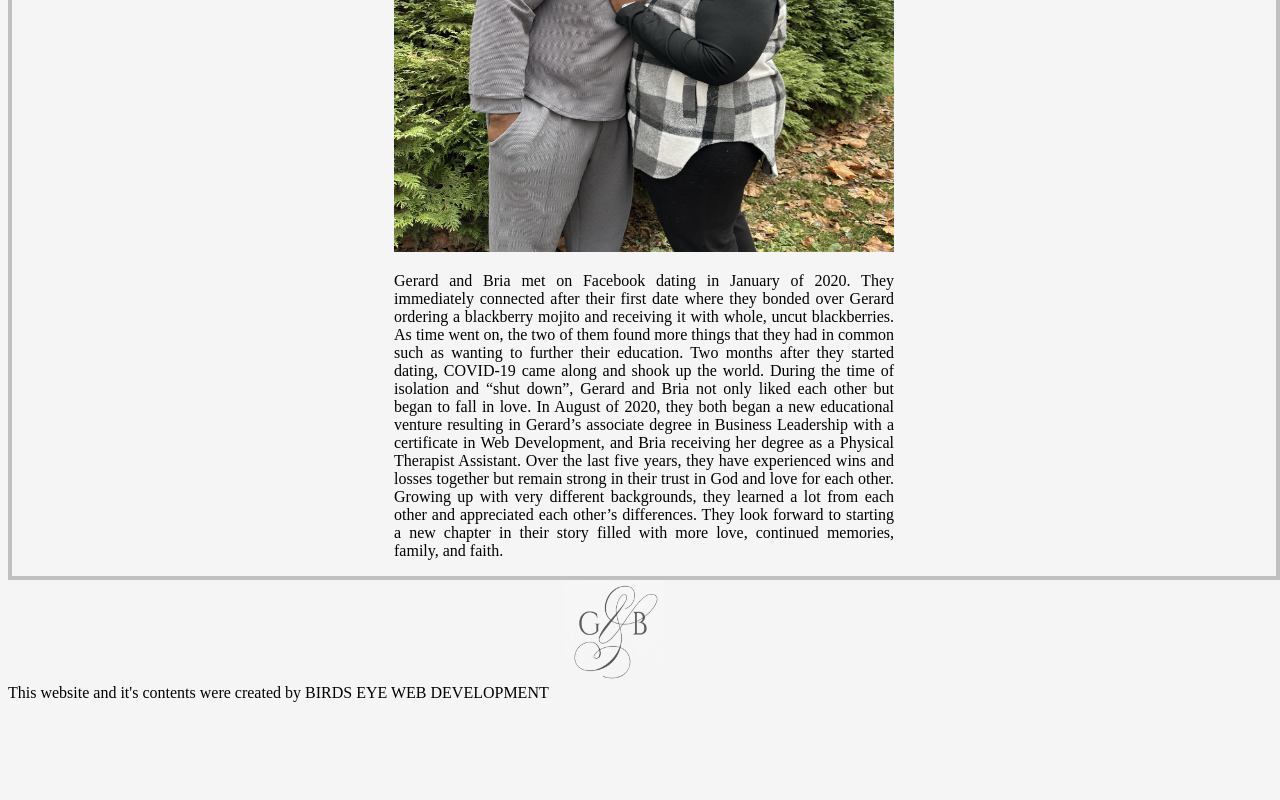
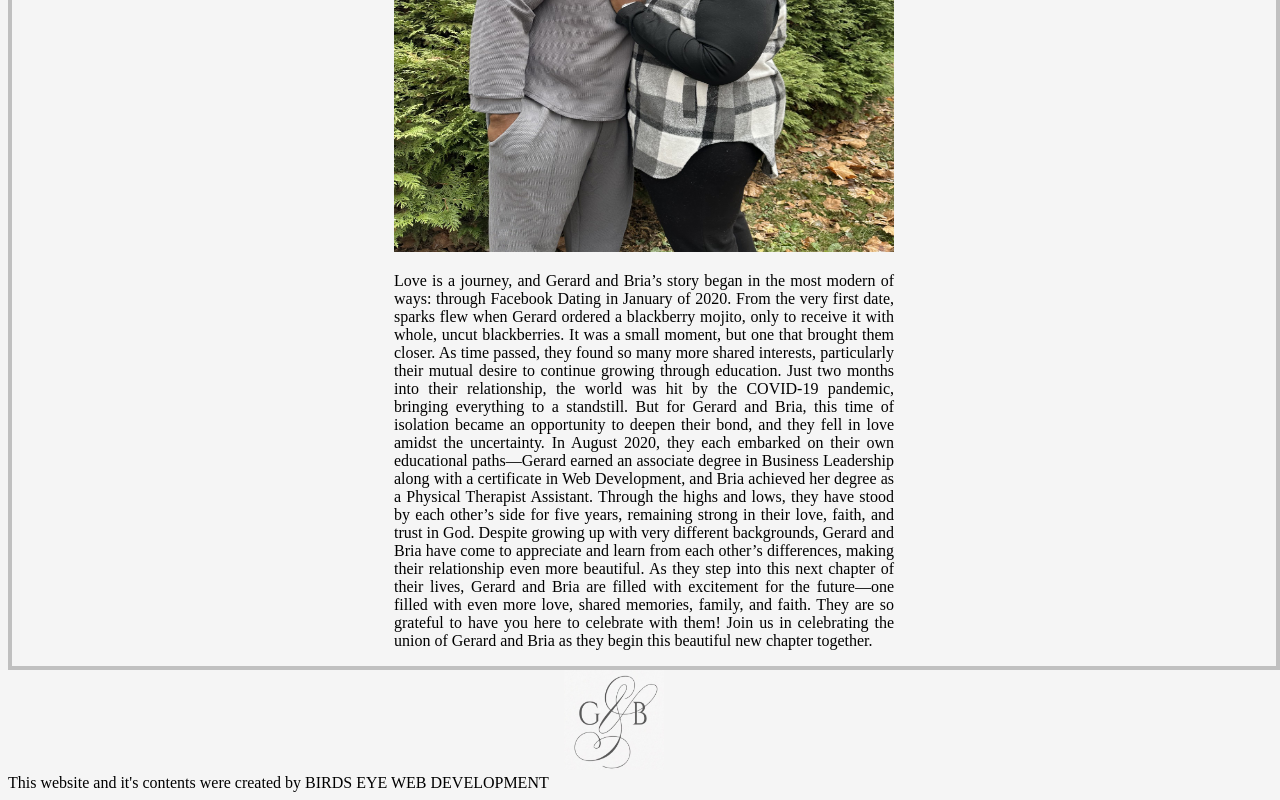
Before and after one commit to Birdseyedevelopment/Wearethelovebirds, a Next.js app: page / in a window 1280 px wide. Shown: the part 489-1289 px from the top of the page. Before the commit the page ends 1199 px from the top, so only its background shows below. Built offline with nearby package versions, Linux system fonts and the light colour scheme; a web font is replaced by a local one.

Commit message:
Update page.js

```diff
--- a/src/app/page.js
+++ b/src/app/page.js
@@ -6,11 +6,15 @@ export default function Home() {
     <div className={styles.page}>
       <div className={styles.frame}>
       <Image className={styles.photo} src= "/images/mainengagement.jpg" alt="loving photo of Bria and Gerard" width={500} height={500}/>
-      <div className={styles.ourstory}><p>Gerard and Bria met on Facebook dating in January of 2020. They immediately connected after their first date where they bonded over Gerard ordering a blackberry mojito
-        and receiving it with whole, uncut blackberries. As time went on, the two of them found more things that they had in common such as wanting to further their education. Two months after they started dating, COVID-19 came along and shook up the world.
-        During the time of isolation and “shut down”, Gerard and Bria not only liked each other but began to fall in love. In August of 2020, they both began a new educational venture resulting in Gerard’s associate degree in Business Leadership with a certificate in Web Development, and Bria receiving her degree as a Physical Therapist Assistant.
-        Over the last five years, they have experienced wins and losses together but remain strong in their trust in God and love for each other. Growing up with very different backgrounds, they learned a lot from each other and appreciated each other’s differences. They look forward to starting
-        a new chapter in their story filled with more love, continued memories, family, and faith.</p>
+      <div className={styles.ourstory}><p>Love is a journey, and Gerard and Bria’s story began in the most modern of ways: through Facebook Dating in January of 2020. From the very first date, sparks flew when Gerard ordered a blackberry mojito, only to receive it with whole, uncut blackberries. It was a small moment, but one that brought them closer. As time passed, they found so many more shared interests, particularly their mutual desire to continue growing through education.
+
+Just two months into their relationship, the world was hit by the COVID-19 pandemic, bringing everything to a standstill. But for Gerard and Bria, this time of isolation became an opportunity to deepen their bond, and they fell in love amidst the uncertainty. In August 2020, they each embarked on their own educational paths—Gerard earned an associate degree in Business Leadership along with a certificate in Web Development, and Bria achieved her degree as a Physical Therapist Assistant.
+
+Through the highs and lows, they have stood by each other’s side for five years, remaining strong in their love, faith, and trust in God. Despite growing up with very different backgrounds, Gerard and Bria have come to appreciate and learn from each other’s differences, making their relationship even more beautiful.
+
+As they step into this next chapter of their lives, Gerard and Bria are filled with excitement for the future—one filled with even more love, shared memories, family, and faith. They are so grateful to have you here to celebrate with them!
+
+Join us in celebrating the union of Gerard and Bria as they begin this beautiful new chapter together.</p>
 
        </div>
 
```
